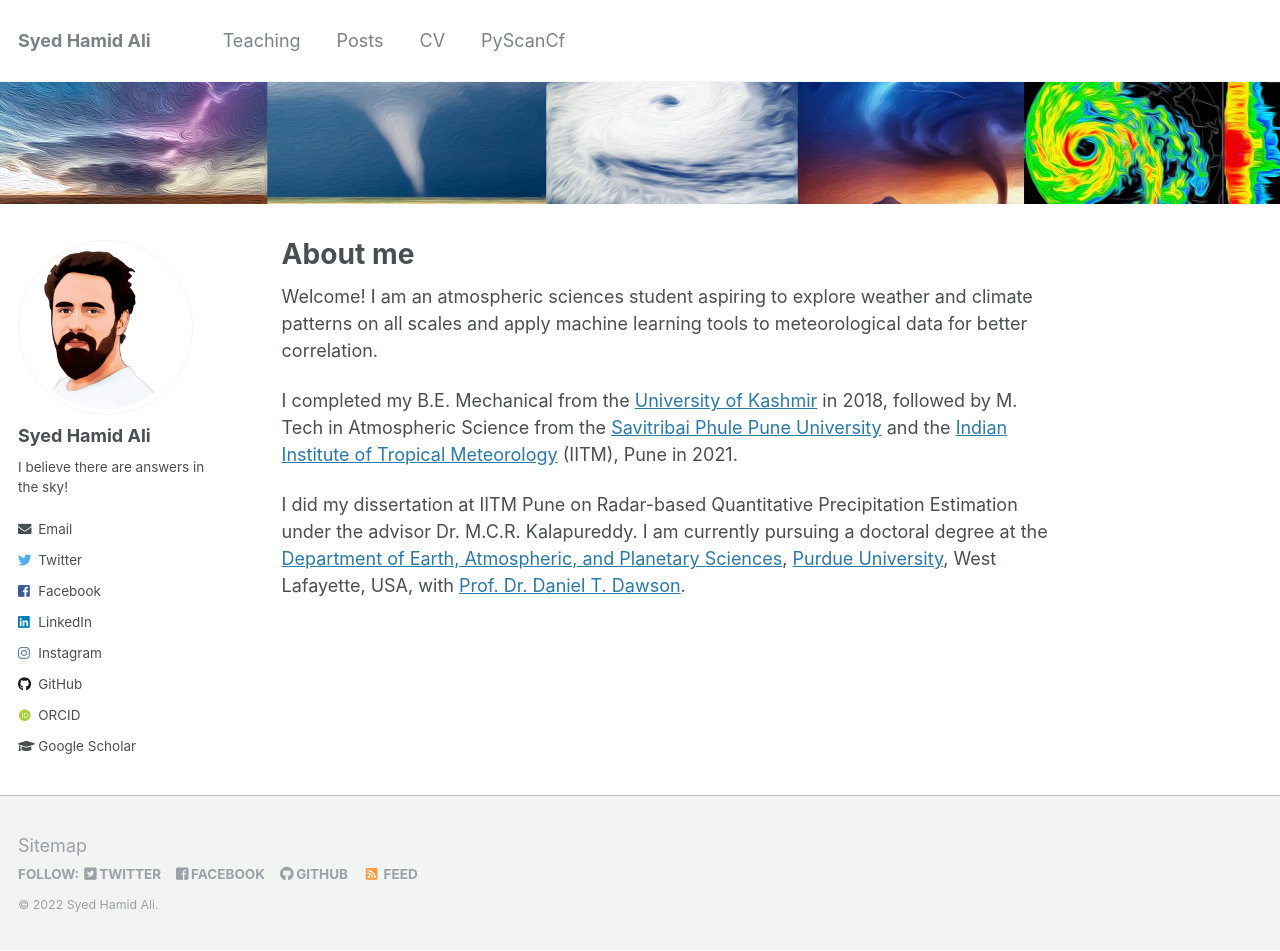
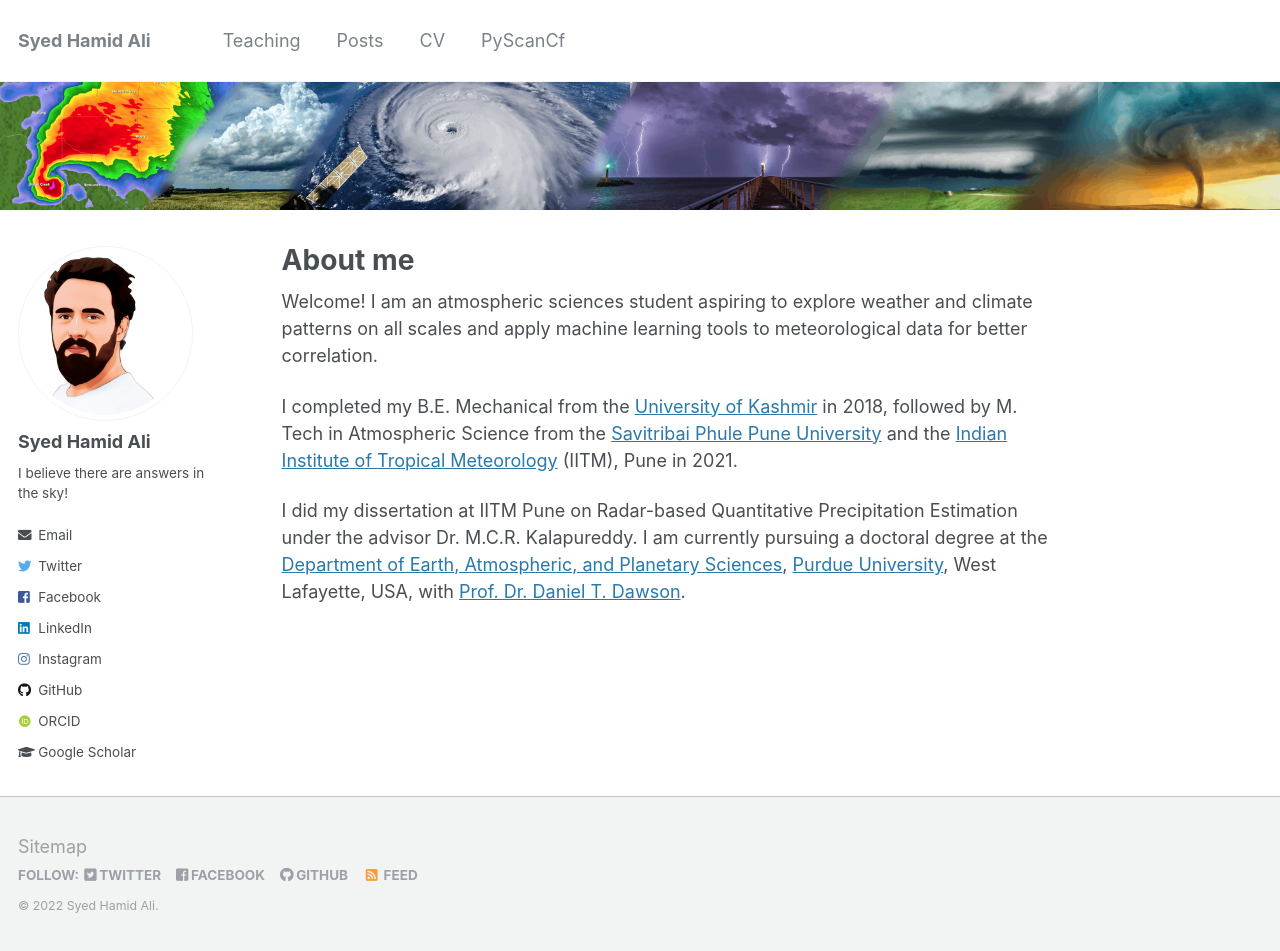
Before and after one commit to syedhamidali/syedhamidali.github.io, a Jekyll site: the page built from _pages/about.md, in a window 1280 px wide and 951 px high. Built offline with Jekyll 4.4.1, drawn with Linux system fonts in a browser that asks for light colours; some web fonts are replaced.

Commit message:
update front banner

```diff
--- a/_pages/about.md
+++ b/_pages/about.md
@@ -4,7 +4,7 @@ title: "About me"
 excerpt: "About me"
 author_profile: true
 header:
-  image: Banner_Front.jpg
+  image: Banner-Front2.png
 redirect_from:
   - /about/
   - /about.html
```
Also changed, not shown: images/Banner-Front2.png (added), 1 other file.
